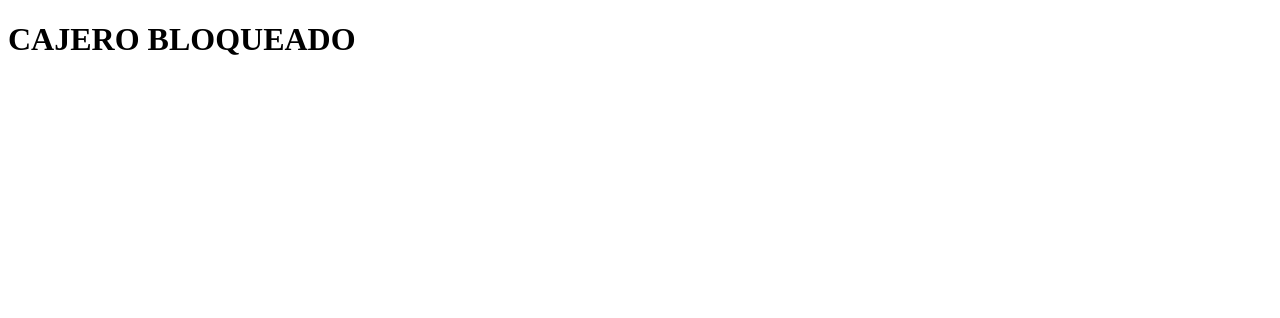
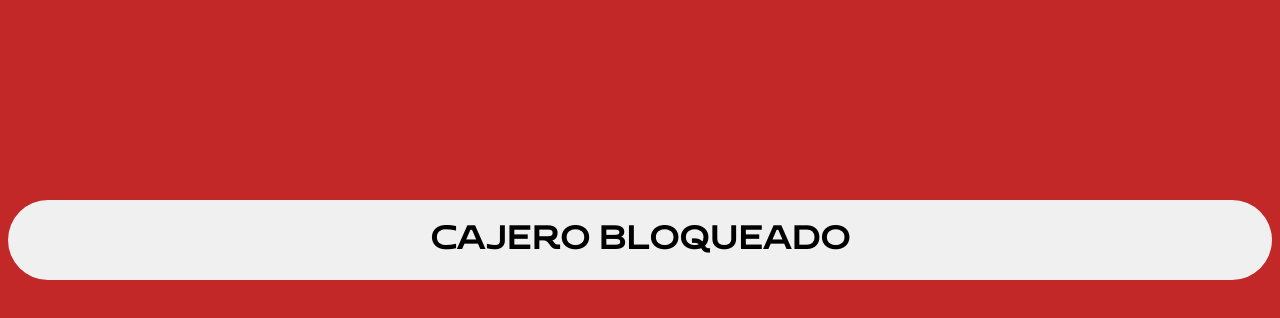
Before and after one commit to Pabloglezr8/CAJERO-AUTOMATICO, a plain HTML site: page templates/block.html in a window 1280 px wide. Drawn offline with Linux system fonts and the light colour scheme.

Commit message:
hacemos la esteticas de block y exit

```diff
--- a/styles/style.css
+++ b/styles/style.css
@@ -9,22 +9,25 @@
 }
 
 body {
-    background-color: #f0f0f0;
-
+    background: radial-gradient(#f0f0f0, #747474);
     text-align: center;
-
+    display: flex;
+    justify-content: center;
 }
 
 .container {
-    padding: 30px;
+    margin-top: 30px;
+    width: 500px;
+    padding: 20px;
     background-color: #99eb46;
     border-radius: 20px;
-    box-shadow: 0px 0px 20px 5px #b2b0b0;
+    box-shadow: 0px 0px 10px 20px #99eb46;
 }
 
 .title{
     margin-top: 30px;
     font-family: Adero;
+    font-size: 15x;
 }
 
 
@@ -54,10 +57,13 @@ body {
 }
 
 span{
-    padding: 10px;
+    padding: 15px;
     background-color: #f0f0f0;
     border: solid rgb(240, 47, 102);
     border-radius: 50px;
     background-color: none;
     box-shadow: inset 1px 1px 1px 2px grey;
+    font-family: Mulish;
+    font-size: x-large;
+    font-weight: bold;
 }
--- a/templates/block.html
+++ b/templates/block.html
@@ -3,7 +3,27 @@
 <head>
     <meta charset="UTF-8">
     <meta name="viewport" content="width=device-width, initial-scale=1.0">
-    <title>Document</title>
+    <title>Block</title>
+    <style>
+        @font-face {
+    font-family: Adero;
+    src: url(/assets/fonts/AderoTrial-Regular.otf);
+}
+        body{
+            background-color: #c32828;
+            margin-top: 200px;
+            text-align: center;
+        }
+        h1{
+            font-family: Adero;
+        }
+
+        div{
+            display: grid;
+            background: #f0f0f0;
+            border-radius: 50px;
+        }
+    </style>
 </head>
 <body>
     <div><h1>CAJERO BLOQUEADO</h1></div>
```
Also changed, not shown: index.html (+10 -4 lines), scripts/index.js (+6 -6 lines), templates/exit.html (+21 -1 lines).
